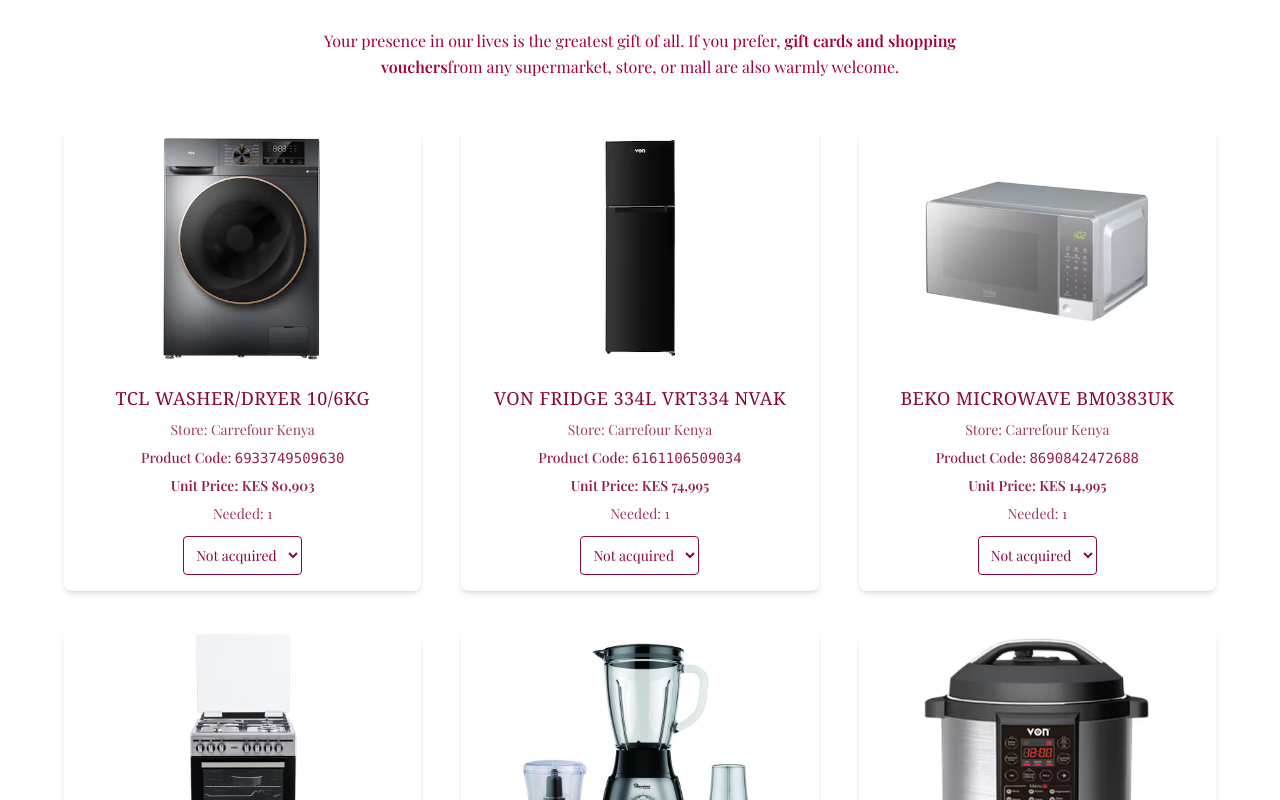
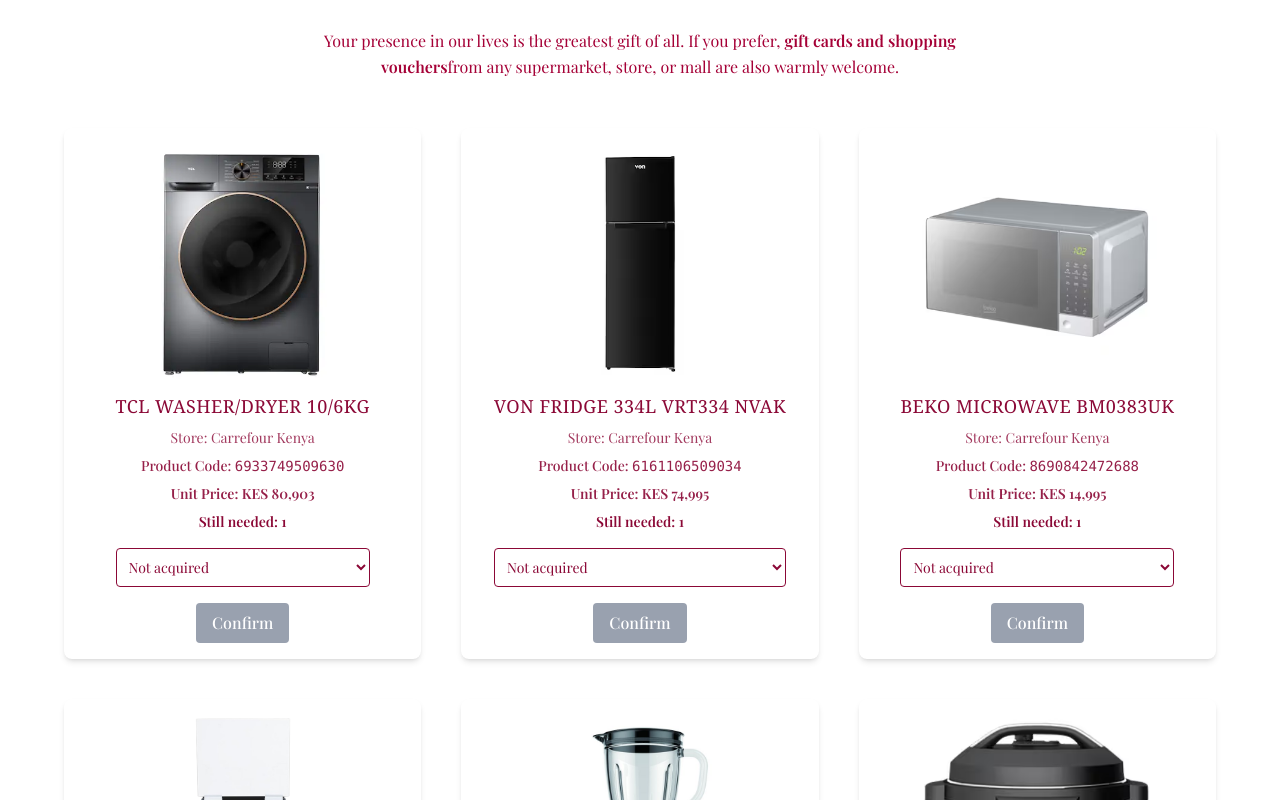
Before and after one commit to motanyaFrancis/euphine-elmard-wedding, a Next.js app: page /registry in a window 1280 px wide. Shown: the part 540-1340 px from the top of the page. Built offline with nearby package versions, Linux system fonts and the light colour scheme.

Commit message:
dev initialization

```diff
--- a/app/registry/page.tsx
+++ b/app/registry/page.tsx
@@ -9,10 +9,10 @@
   img: string;
   store: string;
   quantityRequired: number;
-  quantityFulfilled: number; // always start at 0
+  quantityFulfilled: number;
   code: string;
   unitPrice: number;
-  isLocked?: boolean; // locked if another device fulfilled it
+  isConfirmed?: boolean;
 };
 
 export default function RegistryPage() {
@@ -211,57 +211,49 @@
   ];
 
   const [gifts, setGifts] = useState<Gift[]>(initialGifts);
+  const [successMessage, setSuccessMessage] = useState<string | null>(null);
 
-  // Load from device storage
+  // Load from localStorage
   useEffect(() => {
     const updated = initialGifts.map((gift) => {
       const qtyKey = `gift-${gift.code}-qty`;
-      const lockKey = `gift-${gift.code}-lock`;
+      const confirmKey = `gift-${gift.code}-confirmed`;
 
       const savedQty = Number(localStorage.getItem(qtyKey) || 0);
-      const savedLock = localStorage.getItem(lockKey) === "true";
+      const savedConfirm = localStorage.getItem(confirmKey) === "true";
 
       return {
         ...gift,
         quantityFulfilled: savedQty,
-        isLocked: savedLock,
+        isConfirmed: savedConfirm,
       };
     });
 
     setGifts(updated);
   }, []);
 
-  // Update quantity
+  // Update quantity locally
   const updateQty = (code: string, qty: number) => {
     setGifts((prev) =>
       prev.map((gift) => {
         if (gift.code !== code) return gift;
-
-        const qtyKey = `gift-${code}-qty`;
-        const lockKey = `gift-${code}-lock`;
-
-        // Device lock — only this device can lower quantity
-        if (gift.isLocked && qty < gift.quantityFulfilled) {
-          return gift; // Prevent undo on other devices
-        }
-
-        localStorage.setItem(qtyKey, String(qty));
-
-        if (qty > 0) {
-          localStorage.setItem(lockKey, "true");
-        }
-
-        if (qty === 0) {
-          localStorage.removeItem(lockKey);
-        }
-
-        return {
-          ...gift,
-          quantityFulfilled: qty,
-          isLocked: qty > 0,
-        };
+        localStorage.setItem(`gift-${code}-qty`, String(qty));
+        return { ...gift, quantityFulfilled: qty };
       })
     );
+  };
+
+  // Confirm acquisition
+  const confirmGift = (code: string) => {
+    setGifts((prev) =>
+      prev.map((gift) => {
+        if (gift.code !== code) return gift;
+        localStorage.setItem(`gift-${code}-confirmed`, "true");
+        return { ...gift, isConfirmed: true };
+      })
+    );
+    setSuccessMessage("Gift confirmed successfully!");
+    setTimeout(() => setSuccessMessage(null), 5000);
   };
 
   return (
@@ -278,11 +270,20 @@
         from any supermarket, store, or mall are also warmly welcome.
       </p>
 
+      {successMessage && (
+        <div className="mb-4 px-4 py-2 bg-green-200 text-green-800 rounded">
+          {successMessage}
+        </div>
+      )}
+
       <section className="w-full max-w-6xl grid grid-cols-1 sm:grid-cols-2 lg:grid-cols-3 gap-10">
-        {gifts.map((gift) => (
+        {gifts.map((gift) => {
+          const stillNeeded = gift.quantityRequired - gift.quantityFulfilled;
+
+          return (
             <div
               key={gift.code}
-            className="flex flex-col items-center bg-white shadow-md rounded-lg overflow-hidden hover:shadow-lg transition"
+              className="flex flex-col items-center bg-white shadow-md rounded-lg overflow-hidden hover:shadow-lg transition p-4"
             >
               <Image
                 src={gift.img || "/images/registry/placeholder.avif"}
@@ -292,48 +293,53 @@
                 className="object-contain w-full h-60"
               />
 
-            <div className="p-4 text-center space-y-2">
-              <h3 className="text-lg font-serif uppercase tracking-wide">
-                {gift.name}
-              </h3>
-
+              <div className="text-center space-y-2 mt-2">
+                <h3 className="text-lg font-serif uppercase tracking-wide">{gift.name}</h3>
                 <p className="text-sm opacity-80">Store: {gift.store}</p>
-
                 <p className="text-sm opacity-90 font-medium">
                   Product Code: <span className="font-mono">{gift.code}</span>
                 </p>
-
                 <p className="text-sm opacity-90 font-semibold">
                   Unit Price: KES {gift.unitPrice.toLocaleString()}
                 </p>
-
-              <p className="text-sm opacity-80">
-                Needed: {gift.quantityRequired}
+                <p className="text-sm font-semibold text-rose-900">
+                  Still needed: {stillNeeded}
                 </p>
 
                 {/* Quantity selector */}
-              <div className="mt-3">
                 <select
                   value={gift.quantityFulfilled}
-                  onChange={(e) =>
-                    updateQty(gift.code, Number(e.target.value))
-                  }
-                  disabled={gift.isLocked && gift.quantityFulfilled > 0}
-                  className="border p-2 rounded text-sm"
+                  onChange={(e) => updateQty(gift.code, Number(e.target.value))}
+                  className="border p-2 rounded text-sm mt-2 w-full"
                 >
-                  {Array.from(
-                    { length: gift.quantityRequired + 1 },
-                    (_, i) => (
+                  {Array.from({ length: gift.quantityRequired + 1 }, (_, i) => (
                     <option key={i} value={i}>
                       {i === 0 ? "Not acquired" : `${i} acquired`}
                     </option>
-                    )
+                  ))}
+                </select>
+
+                {/* Confirm button */}
+                <button
+                  onClick={() => confirmGift(gift.code)}
+                  disabled={gift.quantityFulfilled === 0 || gift.isConfirmed}
+                  className={`mt-2 px-4 py-2 rounded text-white font-medium ${
+                    gift.quantityFulfilled === 0 || gift.isConfirmed
+                      ? "bg-gray-400 cursor-not-allowed"
+                      : "bg-rose-900 hover:bg-rose-700"
+                  }`}
+                >
+                  {gift.isConfirmed ? "Confirmed" : "Confirm"}
+                </button>
+
+                {/* Status */}
+                {gift.isConfirmed && (
+                  <p className="text-green-700 font-semibold mt-1">✅ Confirmed acquired</p>
                 )}
-                </select>
               </div>
             </div>
-          </div>
-        ))}
+          );
+        })}
       </section>
     </main>
   );
```
Lines whose indentation alone changed are shown as unchanged.
